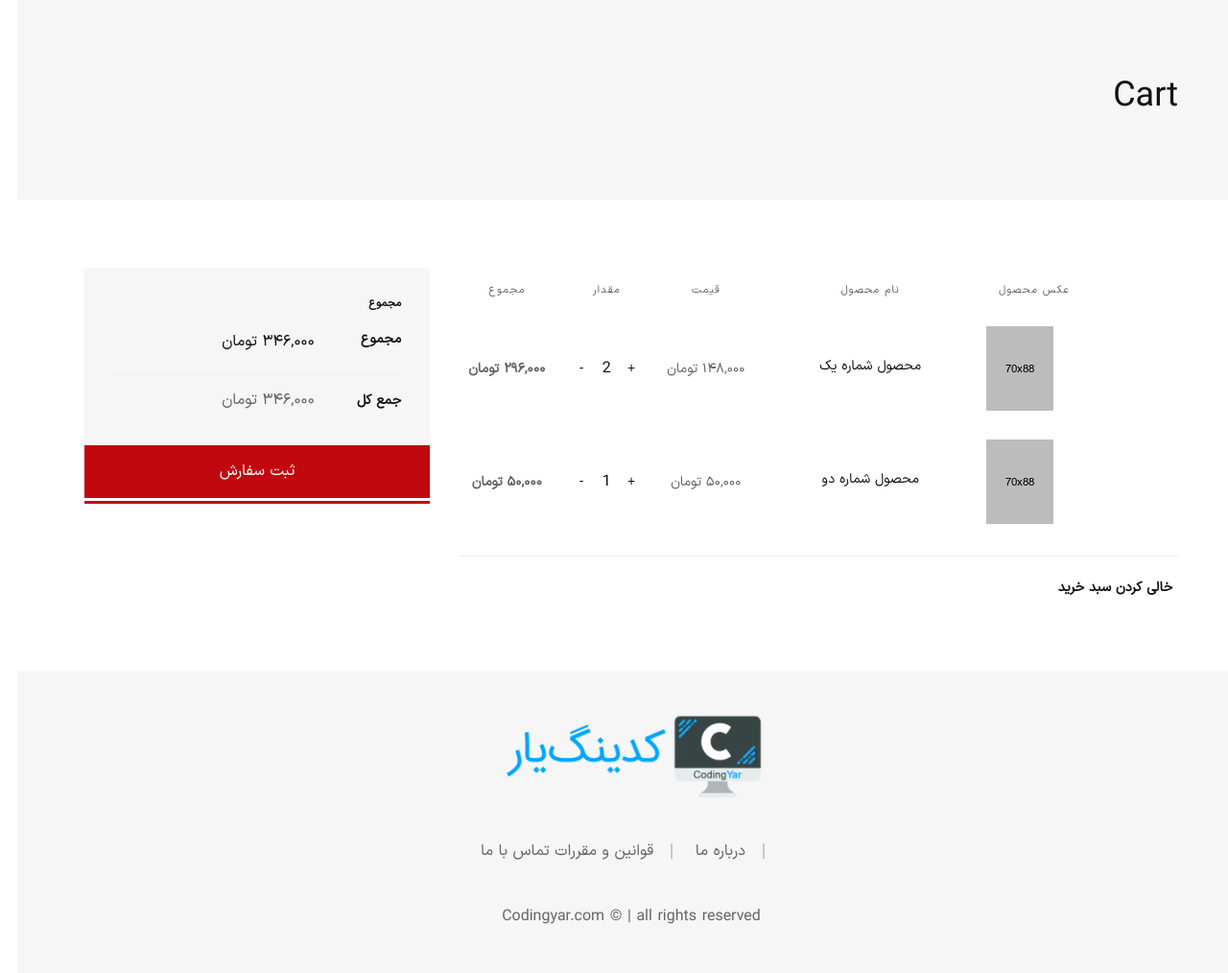
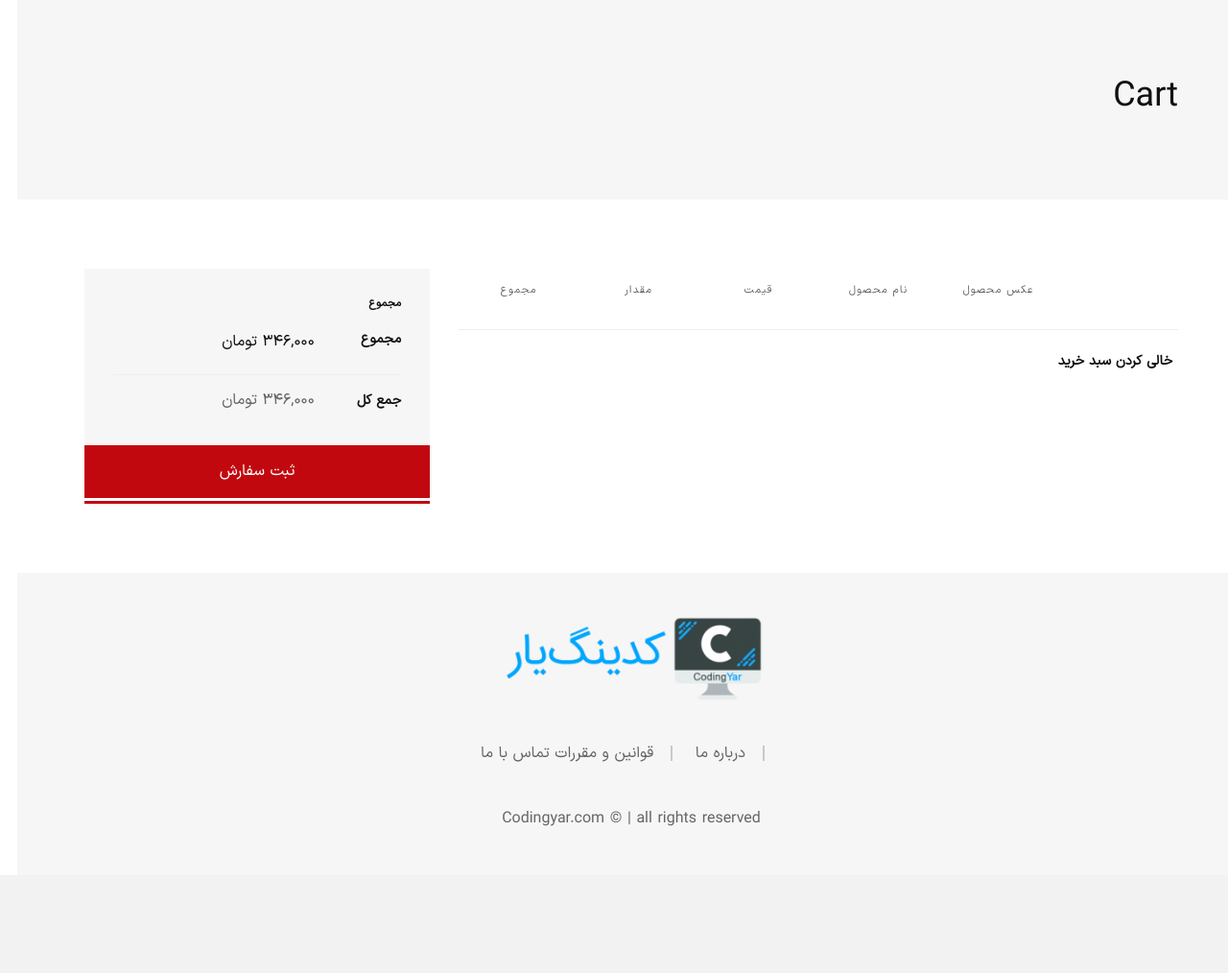
Before and after one commit to ehsan84rz/OnlineShop, a Django app: page /cart/ in a window 1280 px wide. Shown: the part 104-1118 px from the top of the page at 96% size. After the commit the page ends 1016 px from the top, so only its background shows below. Run offline with Django 4.2, Linux system fonts and the light colour scheme; lists and menus that the app fills with data are empty; parts of the project's set-up code (start-up, migrations or seed data) failed here and were passed over; some libraries are stand-ins or nearby versions; some web fonts are replaced.

Commit message:
deploy add to cart from product detail

```diff
--- a/cart/cart.py
+++ b/cart/cart.py
@@ -35,7 +35,6 @@
 
     def __iter__(self):
         product_ids = self.cart.keys()
-
         products = Product.objects.filter(id__in=product_ids)
 
         cart = self.cart.copy()
--- a/cart/templates/cart/cart_detail.html
+++ b/cart/templates/cart/cart_detail.html
@@ -44,7 +44,8 @@
                                             </tr>
                                             </thead>
                                             <tbody>
-                                            <tr>
+                                            {% for item in cart %}
+                                                <tr>
                                                 <td class="product-remove text-left"><a href=""><i
                                                         class="flaticon flaticon-cross"></i></a></td>
                                                 <td class="product-thumbnail text-left">
@@ -53,18 +54,18 @@
                                                 </td>
                                                 <td class="product-name wide-column">
                                                     <h3>
-                                                        <a href="product-details.html">محصول شماره یک</a>
+                                                        <a href="product-details.html">{{ item.product_obj.title }}</a>
                                                     </h3>
                                                 </td>
                                                 <td class="product-price">
                                                             <span class="product-price-wrapper">
-                                                                <span class="money">۱۴۸,۰۰۰ تومان</span>
+                                                                <span class="money">{{ item.product_obj.price }} تومان</span>
                                                             </span>
                                                 </td>
                                                 <td class="product-quantity">
                                                     <div class="quantity">
                                                         <input type="number" class="quantity-input" name="qty"
-                                                               id="qty-1" value="2" min="1">
+                                                               id="qty-1" value="{{ item.quantity }}" min="1">
                                                     </div>
                                                 </td>
                                                 <td class="product-total-price">
@@ -72,36 +73,8 @@
                                                                 <span class="money">۲۹۶,۰۰۰ تومان</span>
                                                             </span>
                                                 </td>
-                                            </tr>
-                                            <tr>
-                                                <td class="product-remove text-left"><a href=""><i
-                                                        class="flaticon flaticon-cross"></i></a></td>
-                                                <td class="product-thumbnail text-left">
-                                                    <img src="assets/img/products/prod-10-70x88.jpg"
-                                                         alt="Product Thumnail">
-                                                </td>
-                                                <td class="product-name wide-column">
-                                                    <h3>
-                                                        <a href="product-details.html">محصول شماره دو</a>
-                                                    </h3>
-                                                </td>
-                                                <td class="product-price">
-                                                            <span class="product-price-wrapper">
-                                                                <span class="money">۵۰,۰۰۰ تومان</span>
-                                                            </span>
-                                                </td>
-                                                <td class="product-quantity">
-                                                    <div class="quantity">
-                                                        <input type="number" class="quantity-input" name="qty"
-                                                               id="qty-1" value="1" min="1">
-                                                    </div>
-                                                </td>
-                                                <td class="product-total-price">
-                                                            <span class="product-price-wrapper">
-                                                                <span class="money">۵۰,۰۰۰ تومان</span>
-                                                            </span>
-                                                </td>
-                                            </tr>
+                                                </tr>
+                                            {% endfor %}
                                             </tbody>
                                         </table>
                                     </div>
--- a/cart/urls.py
+++ b/cart/urls.py
@@ -1,9 +1,10 @@
 from django.urls import path
 
-from .views import cart_detail_view
+from .views import cart_detail_view, add_to_cart_view
 
 app_name = 'cart'
 
 urlpatterns = [
-    path('', cart_detail_view, name='cart:cart_detail')
+    path('', cart_detail_view, name='cart_detail'),
+    path('add/<int:product_id>/', add_to_cart_view, name='cart_add'),
 ]
--- a/cart/views.py
+++ b/cart/views.py
@@ -1,5 +1,23 @@
-from django.shortcuts import render
+from django.shortcuts import render, get_object_or_404, redirect
+
+from .cart import Cart
+from .forms import AddToCartProductForm
+from products.models import Product
 
 
 def cart_detail_view(request):
-    return render(request, 'cart/cart_detail.html',)
+    cart = Cart(request)
+    return render(request, 'cart/cart_detail.html', context={'cart': cart})
+
+
+def add_to_cart_view(request, product_id):
+    cart = Cart(request)
+    product = get_object_or_404(Product, id=product_id)
+    form = AddToCartProductForm(request.POST)
+
+    if form.is_valid():
+        cleaned_data = form.cleaned_data
+        quantity = cleaned_data['quantity']
+        cart.add(product, quantity)
+
+    return redirect('cart:cart_detail')
--- a/products/views.py
+++ b/products/views.py
@@ -5,6 +5,7 @@
 
 from .models import Product, Comment
 from .forms import CommentForm
+from cart.forms import AddToCartProductForm
 
 
 class ProductListView(generic.ListView):
@@ -22,6 +23,7 @@
     def get_context_data(self, **kwargs):
         context = super().get_context_data(**kwargs)
         context['comment_form'] = CommentForm()
+        context['add_to_cart_form'] = AddToCartProductForm()
         return context
 
 
```
Also changed, not shown: products/templates/products/product_detail.html (+18 -12 lines).
